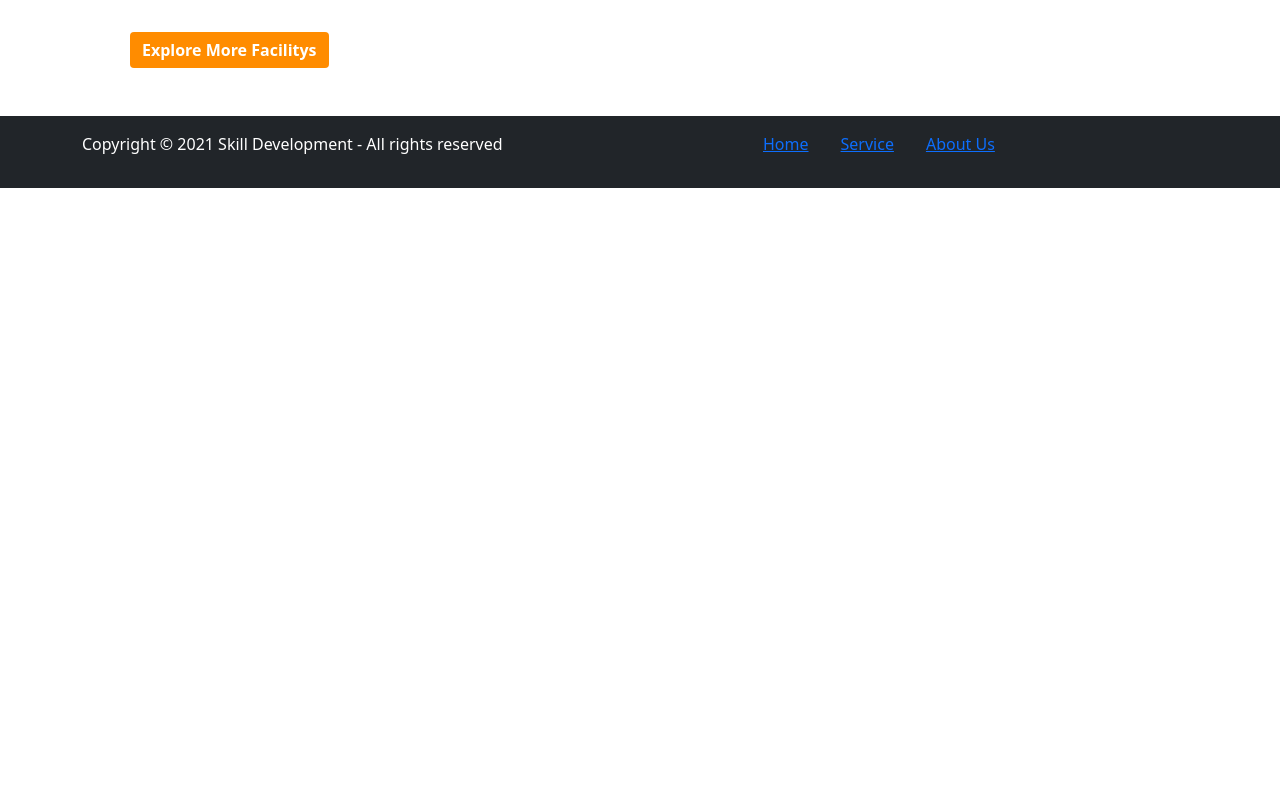
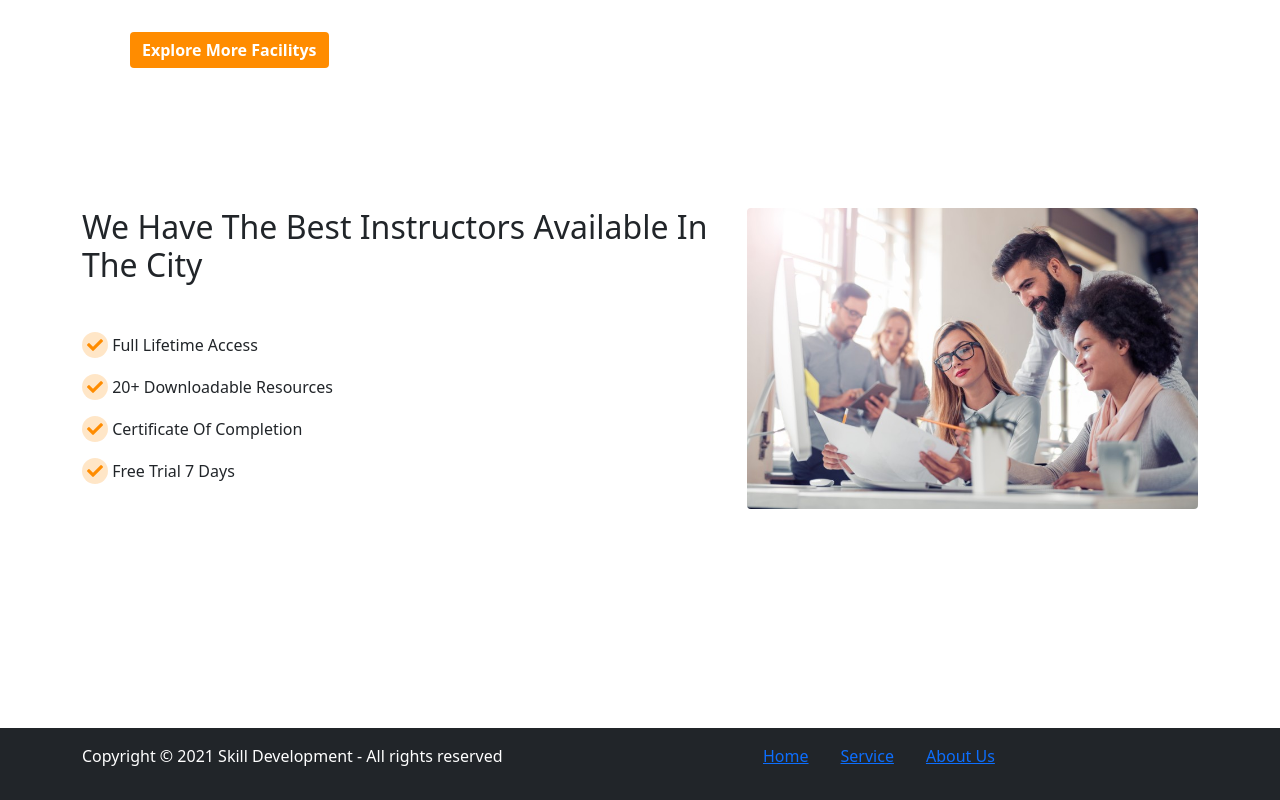
Before and after one commit to nazmul-devs/SkilDevelopment, a React (Create React App) app: page / in a window 1280 px wide. Shown: the part 2656-3456 px from the top of the page. Before the commit the page ends 2844 px from the top, so only its background shows below. Built offline with nearby package versions, Linux system fonts and the light colour scheme.

Commit message:
all component setup complete

```diff
--- a/src/App.js
+++ b/src/App.js
@@ -1,4 +1,5 @@
 import { BrowserRouter as Router, Switch, Route } from "react-router-dom";
+import { Button } from "react-bootstrap";
 import "bootstrap/dist/css/bootstrap.min.css";
 import "./App.css";
 import Header from "./components/Header/Header";
@@ -28,7 +29,14 @@ function App() {
 					<Facilitys>{facilitys}</Facilitys>
 				</Route>
 				<Route exact path="/about">
-					<About />
+					<About>
+						<Button
+							style={{ background: "#ff8c00" }}
+							className="fw-bold border-0"
+						>
+							ENROLLED TODAY
+						</Button>
+					</About>
 				</Route>
 				<Route path="*">
 					<NotFound />
--- a/src/components/About/About.js
+++ b/src/components/About/About.js
@@ -2,10 +2,11 @@ import React from "react";
 import { Button, Col, Container, Row } from "react-bootstrap";
 import about from "../../img/about-us.jfif";
 
-const About = () => {
+const About = (props) => {
+	const button = props.children;
 	return (
-		<Container>
-			<Row>
+		<Container style={{ height: "65vh", marginTop: "140px" }}>
+			<Row className="my-5">
 				<Col xs={12} md={7}>
 					<h2>We Have The Best Instructors Available In The City</h2>
 					<div className="mt-5">
@@ -22,15 +23,10 @@ const About = () => {
 							<i class="fas fa-check"></i> Free Trial 7 Days
 						</p>
 					</div>
-					<Button
-						style={{ background: "#ff8c00" }}
-						className="fw-bold border-0"
-					>
-						ENROLLED TODAY
-					</Button>
+					{button}
 				</Col>
 				<Col xs={12} md={5}>
-					<img src={about} alt="" />
+					<img src={about} className="img-fluid rounded" alt="" />
 				</Col>
 			</Row>
 		</Container>
--- a/src/components/Home/Home.js
+++ b/src/components/Home/Home.js
@@ -3,6 +3,7 @@ import { Button, Container } from "react-bootstrap";
 import { useHistory } from "react-router";
 import UseFacilitys from "../../CustomHooks/UseFacilitys";
 import UseServices from "../../CustomHooks/UseServices";
+import About from "../About/About";
 import Facilitys from "../Facilitys/Facilitys";
 import Services from "../Services/Services";
 import "./Home.css";
@@ -47,6 +48,7 @@ const Home = () => {
 					Explore More Facilitys
 				</Button>
 			</Container>
+			<About />
 		</>
 	);
 };
```
